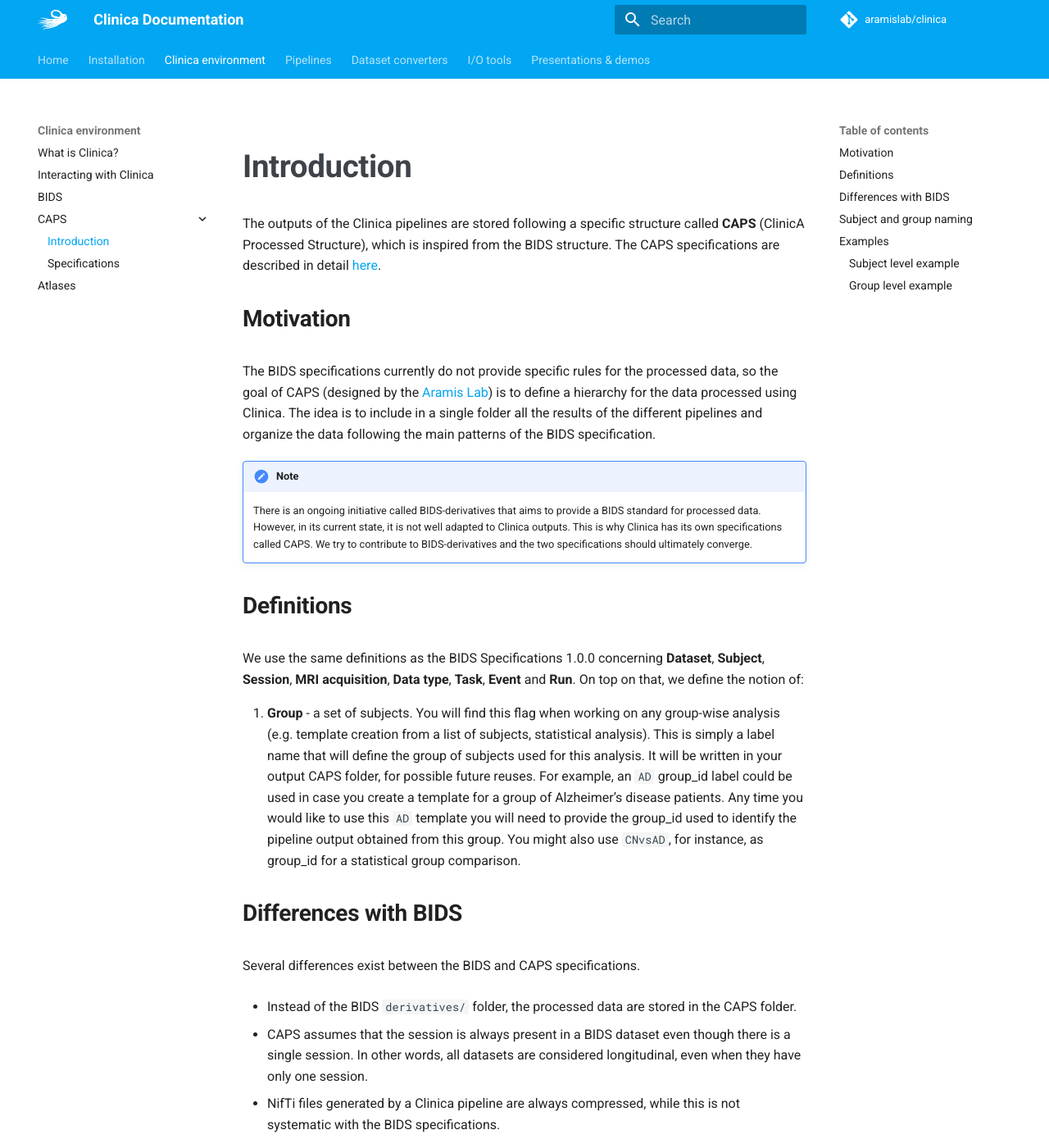
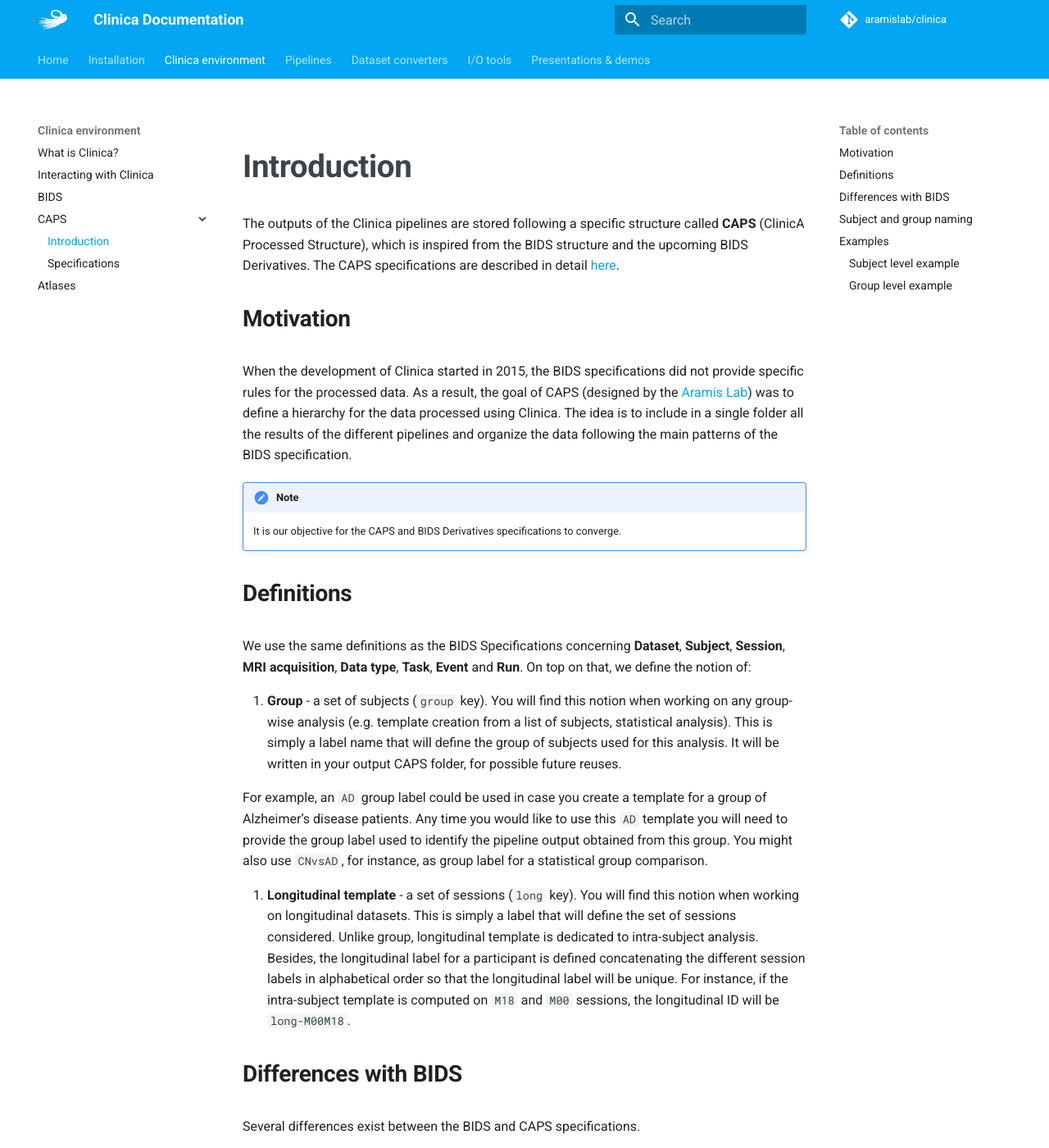
Before and after one commit to aramis-lab/clinica, an MkDocs documentation site: the page built from docs/CAPS/Introduction.md, in a window 1280 px wide and 1400 px high. Shown: the whole window at 82% size. Built offline with MkDocs 1.6.1 and Material for MkDocs 9.7.7, drawn with Linux system fonts in a browser that asks for light colours; comment, search, counter and statistics services are not loaded.

Commit message:
Add description of Longitudinal template

```diff
--- a/docs/CAPS/Introduction.md
+++ b/docs/CAPS/Introduction.md
@@ -1,21 +1,25 @@
 
 # Introduction
 
-The outputs of the Clinica pipelines are stored following a specific structure called **CAPS** (ClinicA Processed Structure), which is inspired from the BIDS structure. The CAPS specifications are described in detail [here](../Specifications).
+The outputs of the Clinica pipelines are stored following a specific structure called **CAPS** (ClinicA Processed Structure), which is inspired from the BIDS structure and the upcoming BIDS Derivatives. The CAPS specifications are described in detail [here](../Specifications).
 
 
 ## Motivation
-The BIDS specifications currently do not provide specific rules for the processed data, so the goal of CAPS (designed by the [Aramis Lab](http://www.aramislab.fr/)) is to define a hierarchy for the data processed using Clinica. The idea is to include in a single folder all the results of the different pipelines and organize the data following the main patterns of the BIDS specification.
+When the development of Clinica started in 2015, the BIDS specifications did not provide specific rules for the processed data. As a result, the goal of CAPS (designed by the [Aramis Lab](http://www.aramislab.fr/)) was to define a hierarchy for the data processed using Clinica. The idea is to include in a single folder all the results of the different pipelines and organize the data following the main patterns of the BIDS specification.
 
 !!! note
-    There is an ongoing initiative called BIDS-derivatives that aims to provide a BIDS standard for processed data. However, in its current state, it is not well adapted to Clinica outputs. This is why Clinica has its own specifications called CAPS. We try to contribute to BIDS-derivatives and the two specifications should ultimately converge.
+    It is our objective for the CAPS and BIDS Derivatives specifications to converge.
 
 
 ## Definitions
 
-We use the same definitions as the BIDS Specifications 1.0.0 concerning **Dataset**, **Subject**, **Session**, **MRI acquisition**, **Data type**, **Task**, **Event** and **Run**. On top on that, we define the notion of:
+We use the same definitions as the BIDS Specifications concerning **Dataset**, **Subject**, **Session**, **MRI acquisition**, **Data type**, **Task**, **Event** and **Run**. On top on that, we define the notion of:
 
-1. **Group** - a set of subjects. You will find this flag when working on any group-wise analysis (e.g. template creation from a list of subjects, statistical analysis). This is simply a label name that will define the group of subjects used for this analysis. It will be written in your output CAPS folder, for possible future reuses. For example, an `AD` group_id label could be used in case you create a template for a group of Alzheimer’s disease patients. Any time you would like to use this `AD` template you will need to provide the group_id used to identify the pipeline output obtained from this group. You might also use `CNvsAD`, for instance, as group_id for a statistical group comparison.
+1. **Group** - a set of subjects (`group` key). You will find this notion when working on any group-wise analysis (e.g. template creation from a list of subjects, statistical analysis). This is simply a label name that will define the group of subjects used for this analysis. It will be written in your output CAPS folder, for possible future reuses.
+
+For example, an `AD` group label could be used in case you create a template for a group of Alzheimer’s disease patients. Any time you would like to use this `AD` template you will need to provide the group label used to identify the pipeline output obtained from this group. You might also use `CNvsAD`, for instance, as group label for a statistical group comparison.
+
+2. **Longitudinal template** - a set of sessions (`long` key). You will find this notion when working on longitudinal datasets. This is simply a label that will define the set of sessions considered. Unlike group, longitudinal template is dedicated to intra-subject analysis. Besides, the longitudinal label for a participant is defined concatenating the different session labels in alphabetical order so that the longitudinal label will be unique. For instance, if the intra-subject template is computed on `M18` and `M00` sessions, the longitudinal ID will be `long-M00M18`.
 
 
 ## Differences with BIDS
```
